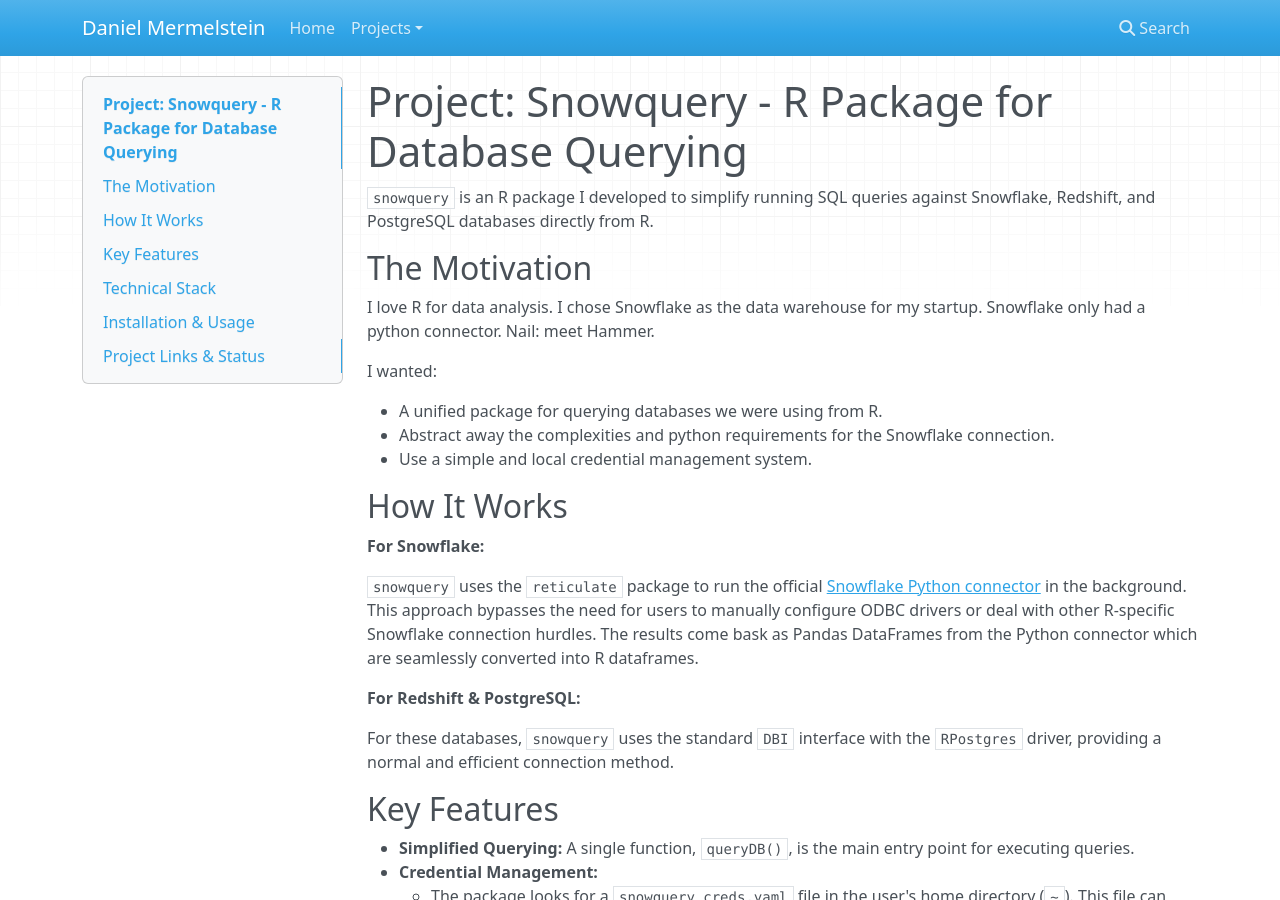
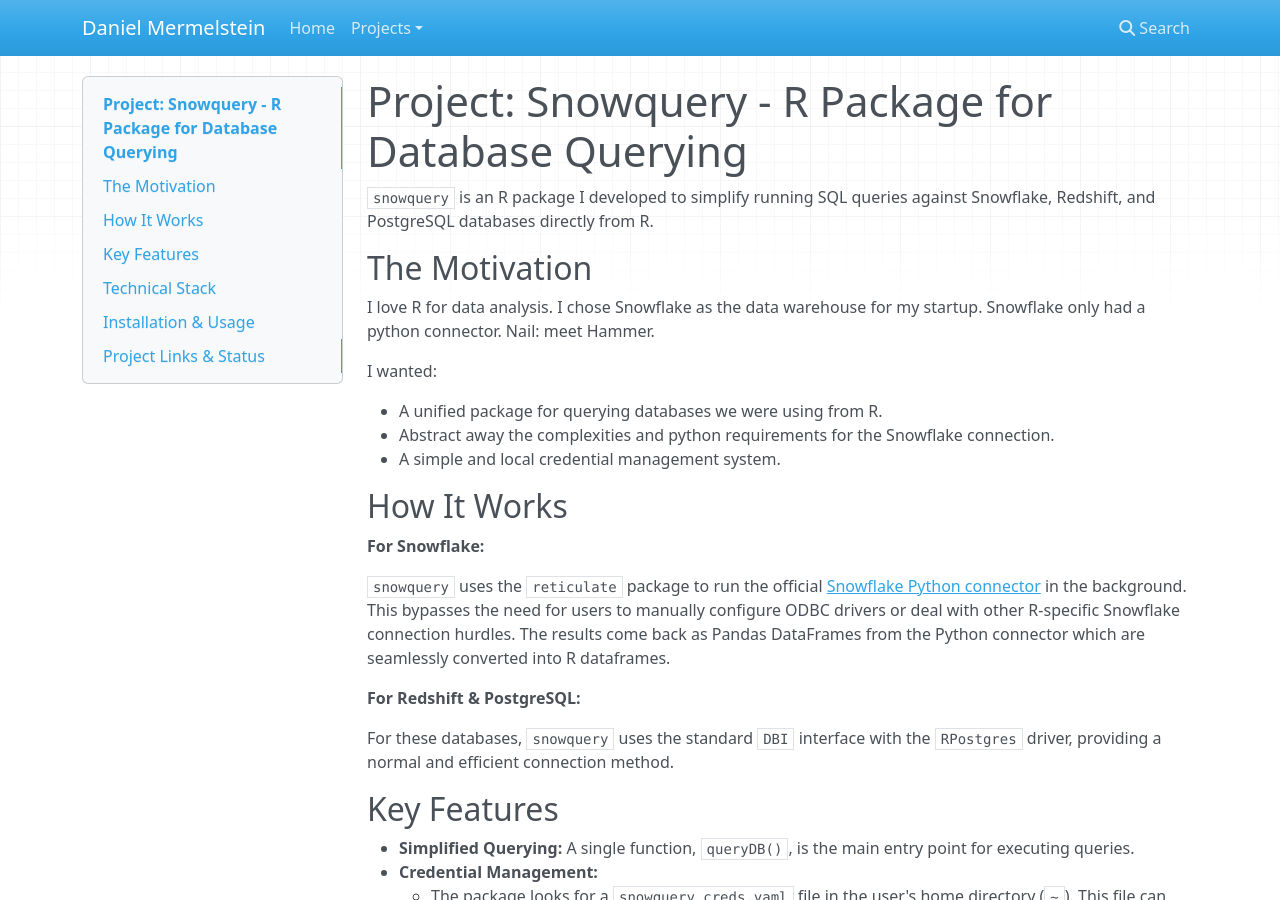
Before and after one commit to mermelstein/mermelstein.github.io, an MkDocs documentation site: the page built from docs/projects/snowquery.md, in a window 1280 px wide and 900 px high. Built offline with MkDocs 1.6.1, drawn with Linux system fonts in a browser that asks for light colours; nearby versions of some CDN libraries.

Commit message:
Update site content and deploy

```diff
--- a/docs/projects/snowquery.md
+++ b/docs/projects/snowquery.md
@@ -10,13 +10,13 @@
 
 *   A unified package for querying databases we were using from R.
 *   Abstract away the complexities and python requirements for the Snowflake connection.
-*   Use a simple and local credential management system.
+*   A simple and local credential management system.
 
 ## How It Works
 
 **For Snowflake:**
 
-`snowquery` uses the `reticulate` package to run the official [Snowflake Python connector](https://docs.snowflake.com/en/developer-guide/python-connector/python-connector-pandas) in the background. This approach bypasses the need for users to manually configure ODBC drivers or deal with other R-specific Snowflake connection hurdles. The results come bask as Pandas DataFrames from the Python connector which are seamlessly converted into R dataframes.
+`snowquery` uses the `reticulate` package to run the official [Snowflake Python connector](https://docs.snowflake.com/en/developer-guide/python-connector/python-connector-pandas) in the background. This bypasses the need for users to manually configure ODBC drivers or deal with other R-specific Snowflake connection hurdles. The results come back as Pandas DataFrames from the Python connector which are seamlessly converted into R dataframes.
 
 **For Redshift & PostgreSQL:**
 
```
